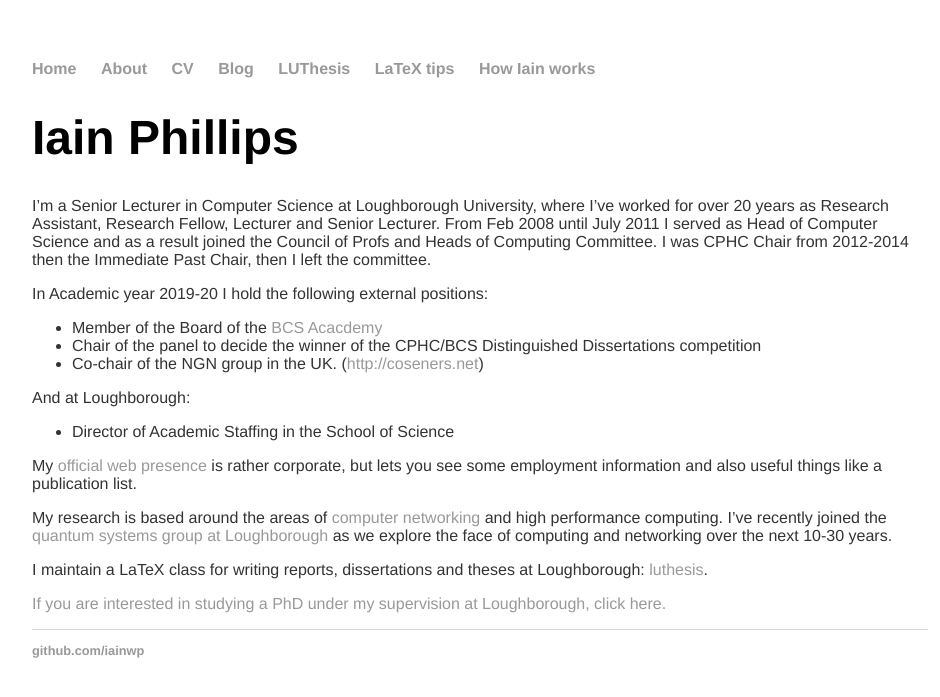
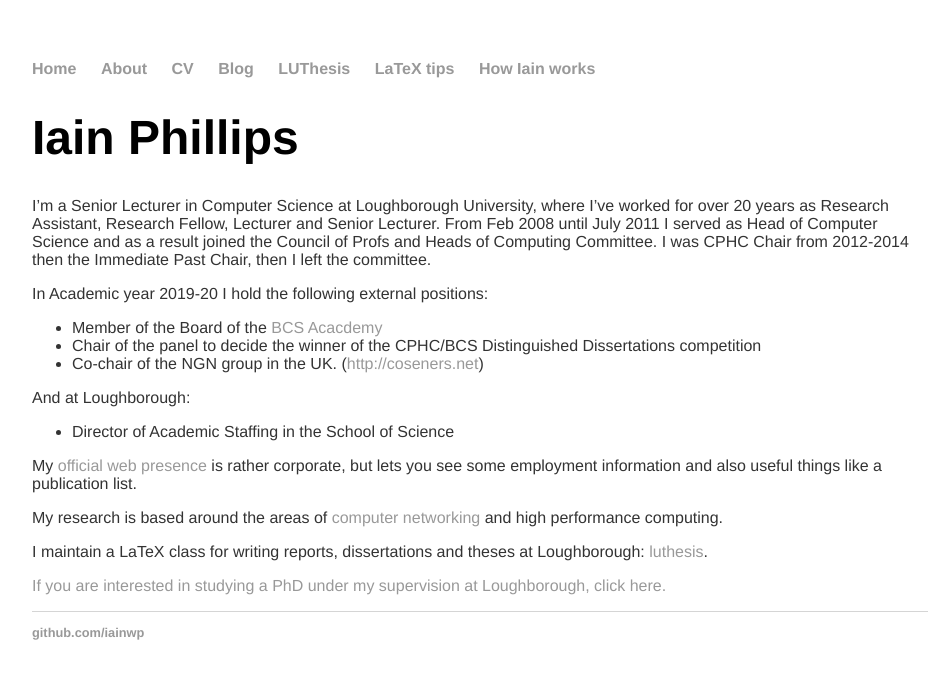
Before and after one commit to iainwp/iainwp.github.io, a Jekyll site: the page built from about/index.md, in a window 1280 px wide. Shown: the top 697 px of the page, without its empty margins (160-1100 px from the left). Built offline with Jekyll 4.4.1, drawn with Linux system fonts in a browser that asks for light colours.

Commit message:
more changes

```diff
--- a/about/index.md
+++ b/about/index.md
@@ -30,12 +30,8 @@ is rather corporate, but lets you see some employment information and
 also useful things like a publication list.
 
 My research is based around the areas of [computer
-networking](http://www.lboro.ac.uk/departments/compsci/research/groups/nccs/)
-and high performance computing. I've recently joined the [quantum
-systems group at
-Loughborough](http://www.lboro.ac.uk/research/quantum-systems) as we
-explore the face of computing and networking over the next 10-30
-years.
+networking](https://www.lboro.ac.uk/departments/compsci/research/research-themes/netsys)
+and high performance computing.
 
 I maintain a LaTeX class for writing reports, dissertations and theses
 at Loughborough: [luthesis](luthesis).
```
